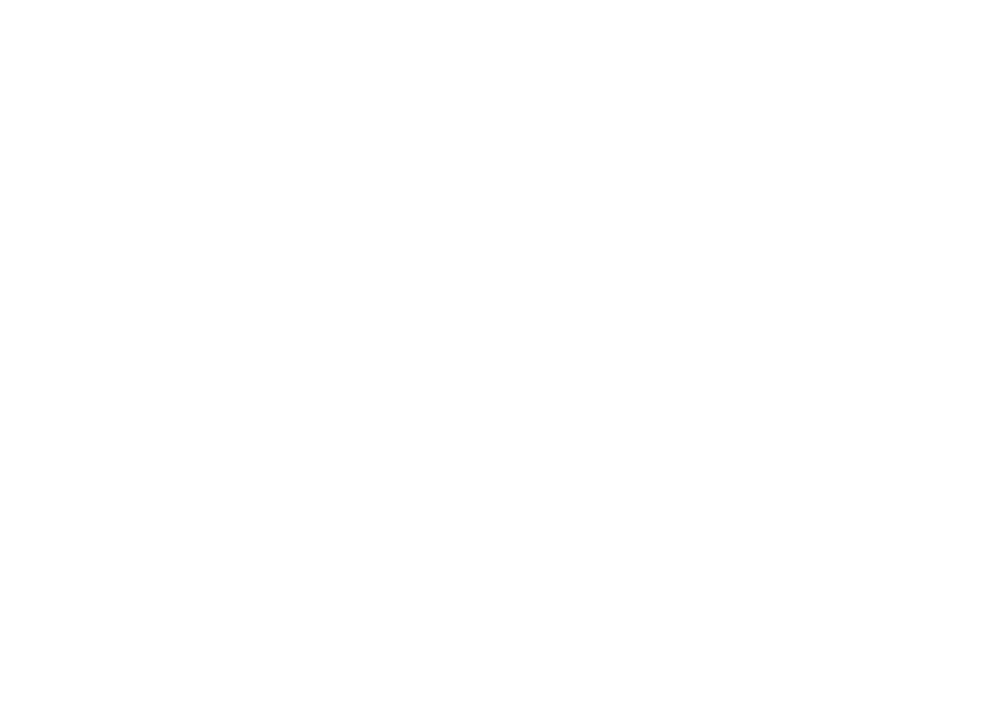
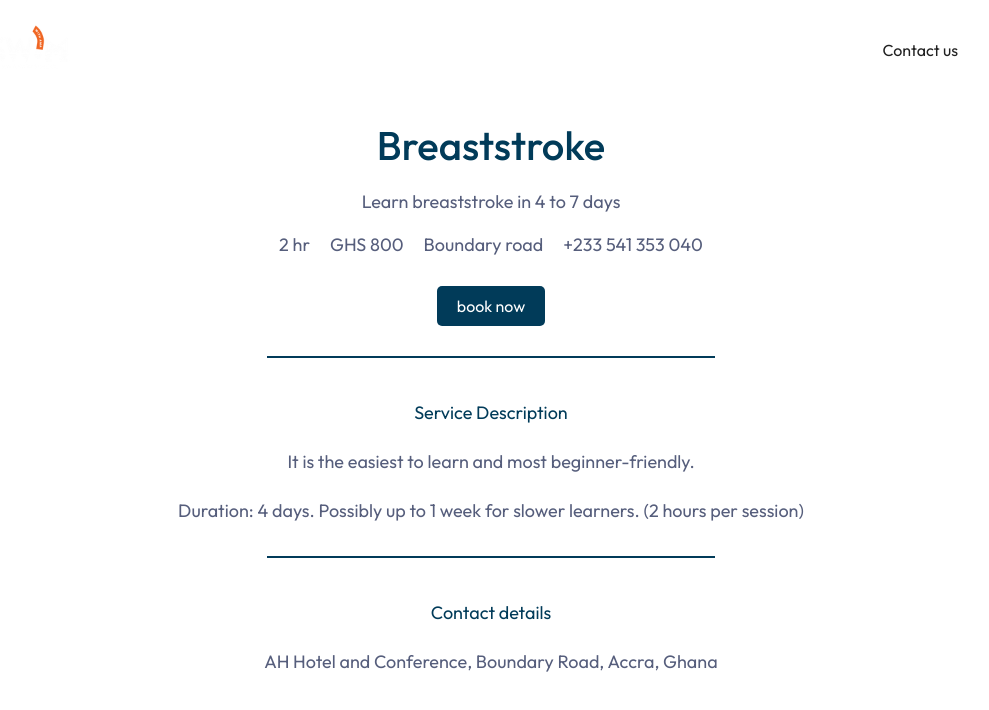
Before and after one commit to kaidoverse/swimweb, a React (Vite) app: page /breaststroke in a window 1280 px wide. Before the commit this address had no page. Shown: the top 710 px of the page, without its empty margins (149-1138 px from the left). Built offline with nearby package versions, Linux system fonts and the light colour scheme.

Commit message:
added breaststroke and membership page

```diff
--- a/src/Components/Program/Program.css
+++ b/src/Components/Program/Program.css
@@ -55,11 +55,11 @@
 }
 
 .caption {
-  position: absolute;
+  /* position: relative;
   top: 0;
   left: 0;
   right: 0;
-  bottom: 0;
+  bottom: 0; */
   background: rgba(0, 15, 152, 0.3);
   display: flex;
   align-items: center;
--- a/src/Components/Program/Program.jsx
+++ b/src/Components/Program/Program.jsx
@@ -1,60 +1,58 @@
 import React from 'react';
+import { useNavigate } from 'react-router-dom';
 import './Program.css';
 import breaststroke from '../../assets/breaststroke.png';
 import freestyle from '../../assets/freestyle.png';
 import backstroke from '../../assets/backstroke.png';
-// import breaststrokeIcon from '../../assets/breaststroke2.png';
-// import freestyleIcon from '../../assets/image-2.png';
-// import backstrokeIcon from '../../assets/backstroke1.png';
 
 const Program = () => {
+    const navigate = useNavigate();
+
     const programs = [
         {
             name: 'Recommended',
             image: breaststroke,
-            // icon: breaststrokeIcon,
-
-            description: 'Recommended starting point for beginners'
+            description: 'Recommended starting point for beginners',
+            path: '/breaststroke',
         },
         {
             name: 'Packages',
             image: freestyle,
-            // icon: freestyleIcon,
-
-            description: 'Build your own personalized package'
+            description: 'Build your own personalized package',
+            path: '/OurPackages',
         },
         {
             name: 'Membership',
             image: backstroke,
-            // icon: backstrokeIcon,
-
-            description: 'Long term swimming commitment'
+            description: 'Long-term swimming commitment',
+            path: '/membership',
         },
     ];
 
-    const handleEnroll = (programName) => {
-        alert(`You've enrolled in the ${programName} `);
-    }
+    const handleEnroll = (path) => {
+        navigate(path);
+    };
 
     return (
         <div className='head'>
             <h2>Our Swimming Programs</h2>
-            <p>Come discover the world of swimming lessons with SWA We make learning to swim fun and exciting. Everyone is welcome to join, whether you’re a beginner or an advanced swimmer. Our swim school is full of energy and ready to meet your needs.
-
-            </p>
+            <p>Come discover the world of swimming lessons with SWA...</p>
             <div className='program'>
                 {programs.map((program, index) => (
                     <div key={index} className='programm'>
                         <img src={program.image} alt={`${program.name} swimming technique`} />
-                        <div className='caption'>
-                            {/* <img src={program.icon} alt={`${program.name} icon`} /> */}
+                        {/* <div className='caption'>
                             <p>{program.name}</p>
-                        </div>
+                        </div> */}
                         <div className='pricing-info'>
                             <h3>{program.name}</h3>
-                            {/* <p className='price'>{program.price}</p> */}
                             <p className='description'>{program.description}</p>
-                            <button className='enroll-btn' onClick={() => handleEnroll(program.name)}>Enroll Now</button>
+                            <button
+                                className='enroll-btn'
+                                onClick={() => handleEnroll(program.path)}
+                            >
+                                Enroll Now
+                            </button>
                         </div>
                     </div>
                 ))}
--- /dev/null
+++ b/src/Routes/Breaststroke/Breaststroke.css
@@ -0,0 +1,58 @@
+.breastroke {
+  display: flex;
+  flex-direction: column;
+  align-items: center;
+  margin: 120px auto;
+}
+
+.breastroke h1 {
+  font-size: 40px;
+  font-weight: 500;
+  color: #013b59;
+  font-family: "outfit", sans-serif;
+}
+.breastroke p {
+  margin-top: 20px;
+  font-size: 18px;
+  font-weight: 400;
+  color: #565e7c;
+}
+.breastroke-items {
+  display: flex;
+  gap: 20px;
+  margin-top: 20px;
+  font-size: 18px;
+  font-weight: 400;
+  color: #565e7c;
+}
+
+.enroll-btn {
+  margin-top: 30px;
+}
+
+.enroll-btn:hover {
+  background-color: #334e5c;
+}
+
+.btn-line {
+  margin-top: 30px;
+  width: 35%;
+  border: none;
+  border-top: 2px solid #013b59;
+  margin-top: 30px;
+}
+
+h2 {
+  margin-top: 40px;
+  font-size: 18px;
+  font-weight: 400;
+}
+
+h3,
+h4 {
+  margin-top: 20px;
+  line-height: 1.6;
+  font-size: 18px;
+  font-weight: 400;
+  color: #565e7c;
+}
--- /dev/null
+++ b/src/Routes/Breaststroke/Breaststroke.jsx
@@ -0,0 +1,36 @@
+import React from 'react'
+import './Breaststroke.css';
+import Navbar from '../../Components/Navbar/Navbar';
+
+const Breaststroke = () => {
+    return (
+        <>
+            <Navbar />
+            <div className='breastroke'>
+                <h1>Breaststroke </h1>
+                <p>Learn breaststroke in 4 to 7 days</p>
+                <div className="breastroke-items">
+                    <div className="duration">2 hr</div>
+                    <div className="pricee">GHS 800</div>
+                    <div className="location">Boundary road</div>
+                    <div className="contact">+233 541 353 040</div>
+                </div>
+                <button className="enroll-btn">book now</button>
+                <hr className="btn-line" />
+                <h2 className="service-des">Service Description</h2>
+                <h3>It is the easiest to learn and most beginner-friendly.</h3>
+                <h4>Duration: 4 days. Possibly up to 1 week for slower learners. (2 hours per session)</h4>
+                <hr className="btn-line" />
+                <h2>Contact details</h2>
+
+                <div className="contact-items">
+                    <h4>AH Hotel and Conference, Boundary Road, Accra, Ghana</h4>
+
+                </div>
+            </div>
+        </>
+
+    )
+}
+
+export default Breaststroke
--- /dev/null
+++ b/src/Routes/Membership/Membership.jsx
@@ -0,0 +1,12 @@
+import React from 'react';
+
+const Membership = () => {
+    return (
+        <div>
+            <h1>Membership Program</h1>
+            <p>Join our long-term swimming program and enjoy exclusive benefits.</p>
+        </div>
+    );
+};
+
+export default Membership;
--- a/src/Routes/OurTeam/OurTeam.jsx
+++ b/src/Routes/OurTeam/OurTeam.jsx
@@ -82,7 +82,9 @@
                     <p>Ready to dive in? Contact us to learn more about our programs or to schedule a free assessment.</p>
                     <p>Phone: +233 541 353 040</p>
                     <p>Email: swa@gmail.com</p>
-                    <p>Address: 123 Aqua Lane, Wavetown, WA 98765</p>
+                    <p>Address: AH Hotel and Conference, Boundary Road, Accra, Ghana
+
+                    </p>
                 </section>
             </div>
 
--- a/src/main.jsx
+++ b/src/main.jsx
@@ -9,6 +9,8 @@
 import OurTeam from "./Routes/OurTeam/OurTeam";
 import OurPackages from "./Routes/OurPackages/OurPackages";
 import BookingForm from "./Routes/OurPackages/BookingForm/BookingForm";
+import Breaststroke from "./Routes/Breaststroke/Breaststroke";
+import Membership from "./Routes/Membership/Membership";
 
 
 ReactDOM.createRoot(document.getElementById('root')).render(
@@ -20,6 +22,8 @@
             <Route path='/InstructPage' element={<InstructPage />} />
             <Route path='/ClientSays' element={<ClientSays />} />
             <Route path='/ContactUs' element={<ContactUs />} />
+            <Route path='breaststroke' element={<Breaststroke />} />
+            <Route path='membership' element={<Membership />} />
         </Routes>
     </BrowserRouter>,
 )
```
Also changed, not shown: src/Routes/Membership/Membership.css (added).
